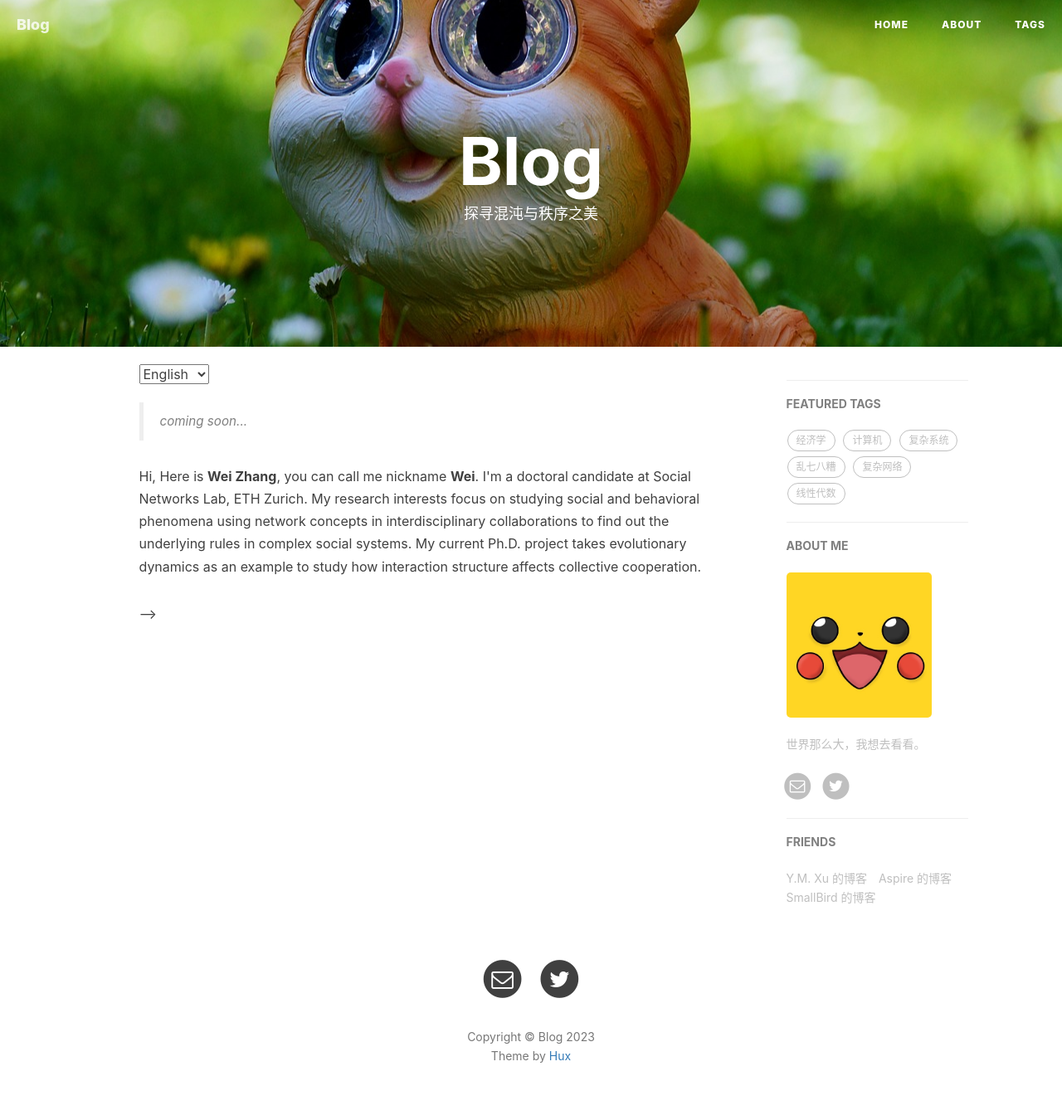
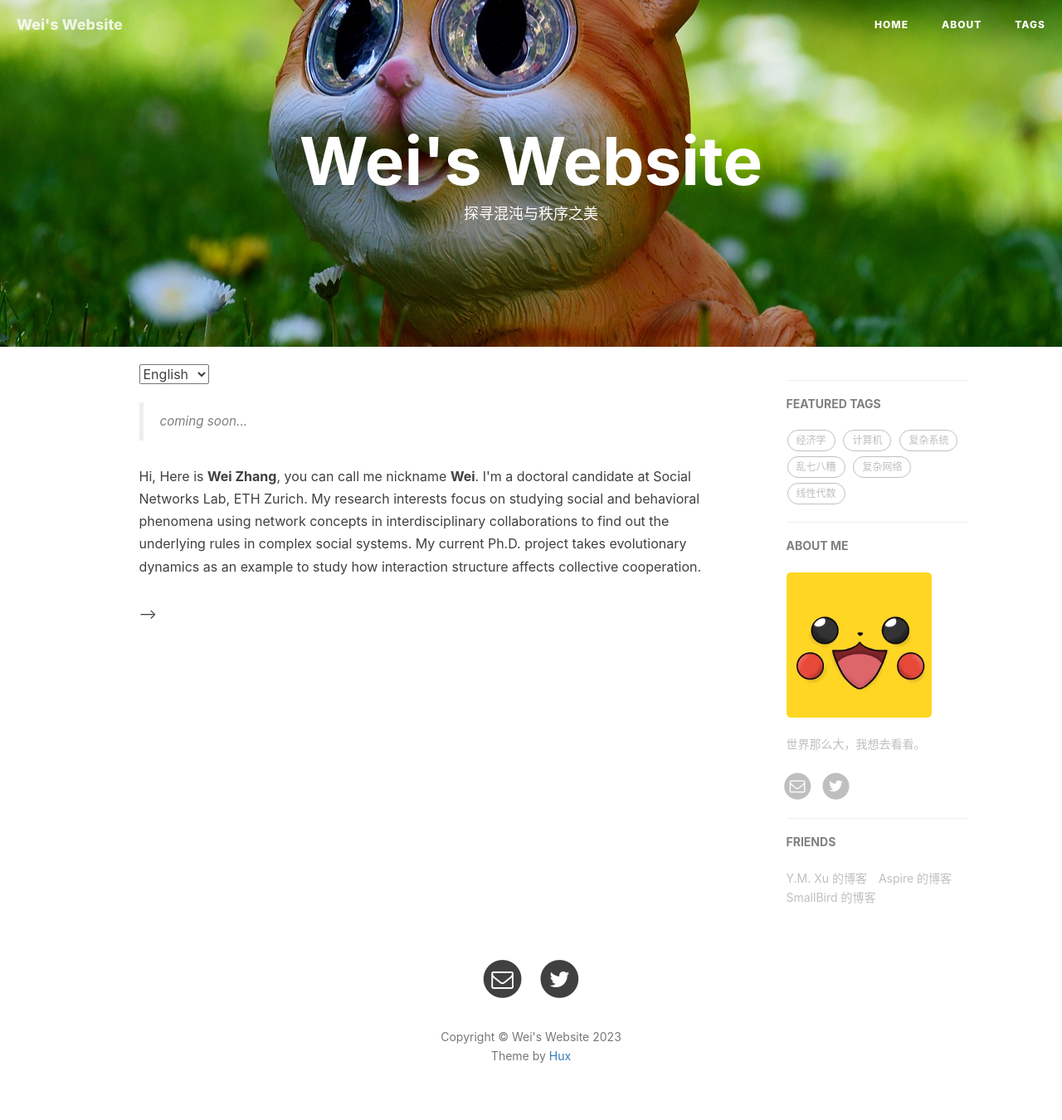
Before and after one commit to weizhang1995/weizhang1995.github.io, a Jekyll site: the page built from index.html, in a window 1280 px wide. Shown: the whole page at 83% size. Built offline with Jekyll 4.4.1, drawn with Linux system fonts in a browser that asks for light colours; nearby versions of some CDN libraries; the list of posts is cut into pages by our own code; comment, search, counter and statistics services are not loaded.

Commit message:
Update _config.yml

```diff
--- a/_config.yml
+++ b/_config.yml
@@ -1,6 +1,6 @@
 # Site settings
-title: Blog
-SEOTitle: Wei's Website
+title: Wei's Website
+SEOTitle: Blog
 header-img: img/about-bg.jpg
 
 description: "这里是 @Wei 的个人网站，与你一起发现更大的世界。"
```
